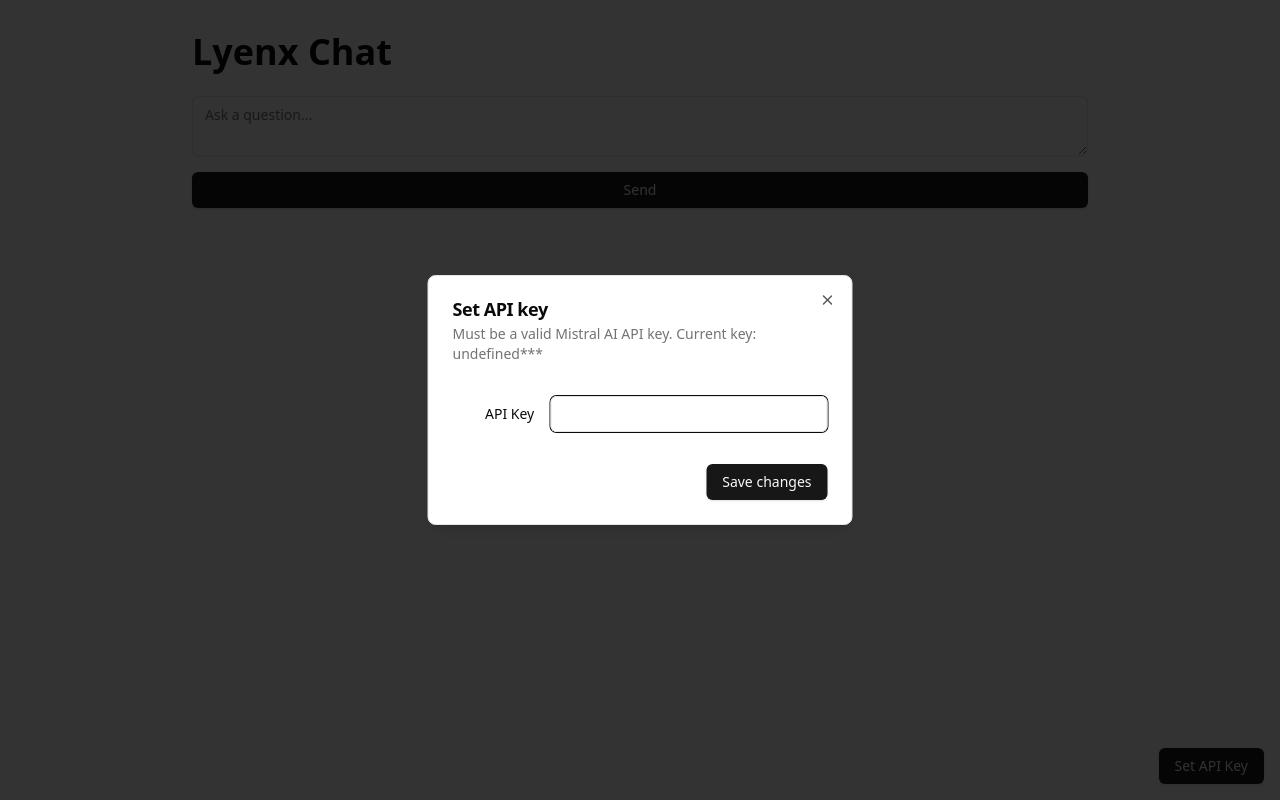
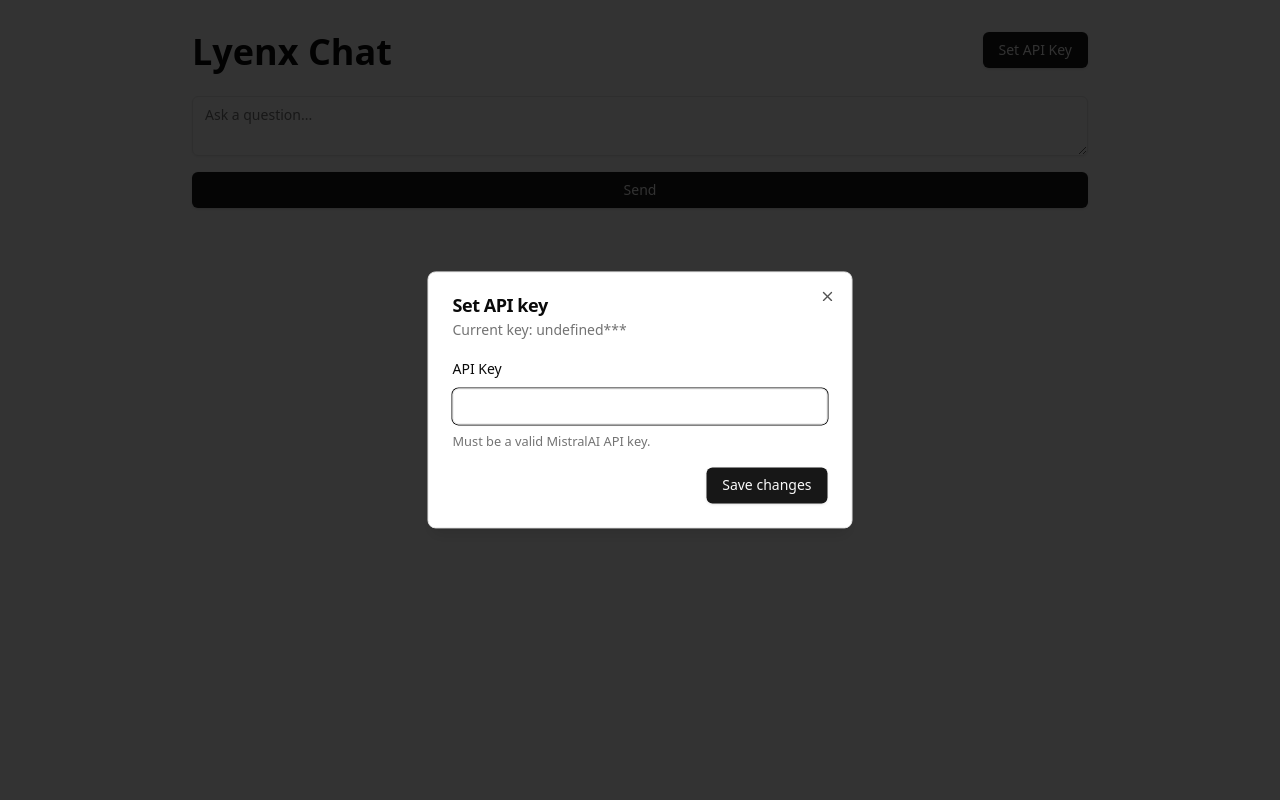
Before and after one commit to ImLyenx/mistral-chat, a Next.js app: page / in a window 1280 px wide. Both pictures are taken after a click on the button "Set API Key". Built offline with nearby package versions, Linux system fonts and the light colour scheme.

Commit message:
feat: improve api key form

```diff
--- a/app/page.tsx
+++ b/app/page.tsx
@@ -77,8 +77,11 @@
 
   return (
     <>
-      <div className="flex flex-col gap-4 mx-auto max-w-4xl my-8">
-        <h1 className="font-bold text-4xl mb-2">Lyenx Chat</h1>
+      <div className="flex flex-col gap-4 md:mx-auto mx-8 max-w-4xl my-8">
+        <div className="flex justify-between">
+          <h1 className="font-bold text-4xl mb-2">Lyenx Chat</h1>
+          <APIPrompt />
+        </div>
         {currentChat.messages.map((message) =>
           message.role !== "system" ? (
             <Card key={message.content}>
@@ -133,7 +136,6 @@
           {isLoading ? "Loading..." : "Send"}
         </Button>
       </div>
-      <APIPrompt />
     </>
   );
 }
--- a/components/api-prompt.tsx
+++ b/components/api-prompt.tsx
@@ -1,7 +1,6 @@
 import { Button } from "@/components/ui/button";
 import {
   Dialog,
-  DialogClose,
   DialogContent,
   DialogDescription,
   DialogFooter,
@@ -10,52 +9,85 @@
   DialogTrigger,
 } from "@/components/ui/dialog";
 import { Input } from "@/components/ui/input";
-import { Label } from "@/components/ui/label";
 import { useState } from "react";
+import { zodResolver } from "@hookform/resolvers/zod";
+import { useForm } from "react-hook-form";
+import * as z from "zod";
+import {
+  Form,
+  FormControl,
+  FormDescription,
+  FormField,
+  FormItem,
+  FormLabel,
+  FormMessage,
+} from "@/components/ui/form";
+
+const formSchema = z.object({
+  apiKey: z
+    .string()
+    .min(32, {
+      message: "API key must be 32 characters.",
+    })
+    .max(32, {
+      message: "API key must be 32 characters.",
+    }),
+});
 
 export function APIPrompt() {
-  const [apiKey, setApiKey] = useState<string>("");
+  const [open, setOpen] = useState(false);
   const [savedKey, setSavedKey] = useState<string>(
-    localStorage.getItem("apiKey")?.slice(0, 4) + "***"
+    localStorage.getItem("apiKey")?.slice(0, 4) + "***" || "Not set"
   );
 
+  const form = useForm<z.infer<typeof formSchema>>({
+    resolver: zodResolver(formSchema),
+    defaultValues: {
+      apiKey: "",
+    },
+  });
+
+  function onSubmit(values: z.infer<typeof formSchema>) {
+    localStorage.setItem("apiKey", values.apiKey);
+    setSavedKey(values.apiKey.slice(0, 4) + "***");
+    form.reset();
+    setOpen(false);
+  }
+
   return (
-    <Dialog>
+    <Dialog open={open} onOpenChange={setOpen}>
       <DialogTrigger asChild>
-        <Button className="fixed bottom-4 right-4">Set API Key</Button>
+        <Button>Set API Key</Button>
       </DialogTrigger>
       <DialogContent className="sm:max-w-[425px]">
         <DialogHeader>
           <DialogTitle>Set API key</DialogTitle>
-          <DialogDescription>
-            Must be a valid Mistral AI API key. Current key: {savedKey}
-          </DialogDescription>
+          <DialogDescription>Current key: {savedKey}</DialogDescription>
         </DialogHeader>
-        <div className="grid gap-4 py-4">
-          <div className="grid grid-cols-4 items-center gap-4">
-            <Label htmlFor="name" className="text-right">
-              API Key
-            </Label>
-            <Input
-              onChange={(e) => setApiKey(e.target.value)}
-              id="name"
-              className="col-span-3"
+        <Form {...form}>
+          <form onSubmit={form.handleSubmit(onSubmit)} className="space-y-4">
+            <FormField
+              control={form.control}
+              name="apiKey"
+              render={({ field }) => (
+                <FormItem>
+                  <FormLabel>API Key</FormLabel>
+                  <FormControl>
+                    <Input {...field} />
+                  </FormControl>
+                  <FormDescription>
+                    {" "}
+                    Must be a valid MistralAI API key.
+                  </FormDescription>
+                  <FormMessage />
+                </FormItem>
+              )}
             />
-          </div>
-        </div>
-        <DialogFooter>
-          <DialogClose asChild>
-            <Button
-              type="submit"
-              onClick={() => {
-                localStorage.setItem("apiKey", apiKey);
-                setSavedKey(apiKey.slice(0, 4) + "***");
-              }}
-            >
-              Save changes
-            </Button>
-          </DialogClose>
-        </DialogFooter>
+            <DialogFooter>
+              <Button type="submit">Save changes</Button>
+            </DialogFooter>
+          </form>
+        </Form>
       </DialogContent>
     </Dialog>
   );
--- /dev/null
+++ b/components/ui/form.tsx
@@ -0,0 +1,178 @@
+"use client"
+
+import * as React from "react"
+import * as LabelPrimitive from "@radix-ui/react-label"
+import { Slot } from "@radix-ui/react-slot"
+import {
+  Controller,
+  ControllerProps,
+  FieldPath,
+  FieldValues,
+  FormProvider,
+  useFormContext,
+} from "react-hook-form"
+
+import { cn } from "@/lib/utils"
+import { Label } from "@/components/ui/label"
+
+const Form = FormProvider
+
+type FormFieldContextValue<
+  TFieldValues extends FieldValues = FieldValues,
+  TName extends FieldPath<TFieldValues> = FieldPath<TFieldValues>
+> = {
+  name: TName
+}
+
+const FormFieldContext = React.createContext<FormFieldContextValue>(
+  {} as FormFieldContextValue
+)
+
+const FormField = <
+  TFieldValues extends FieldValues = FieldValues,
+  TName extends FieldPath<TFieldValues> = FieldPath<TFieldValues>
+>({
+  ...props
+}: ControllerProps<TFieldValues, TName>) => {
+  return (
+    <FormFieldContext.Provider value={{ name: props.name }}>
+      <Controller {...props} />
+    </FormFieldContext.Provider>
+  )
+}
+
+const useFormField = () => {
+  const fieldContext = React.useContext(FormFieldContext)
+  const itemContext = React.useContext(FormItemContext)
+  const { getFieldState, formState } = useFormContext()
+
+  const fieldState = getFieldState(fieldContext.name, formState)
+
+  if (!fieldContext) {
+    throw new Error("useFormField should be used within <FormField>")
+  }
+
+  const { id } = itemContext
+
+  return {
+    id,
+    name: fieldContext.name,
+    formItemId: `${id}-form-item`,
+    formDescriptionId: `${id}-form-item-description`,
+    formMessageId: `${id}-form-item-message`,
+    ...fieldState,
+  }
+}
+
+type FormItemContextValue = {
+  id: string
+}
+
+const FormItemContext = React.createContext<FormItemContextValue>(
+  {} as FormItemContextValue
+)
+
+const FormItem = React.forwardRef<
+  HTMLDivElement,
+  React.HTMLAttributes<HTMLDivElement>
+>(({ className, ...props }, ref) => {
+  const id = React.useId()
+
+  return (
+    <FormItemContext.Provider value={{ id }}>
+      <div ref={ref} className={cn("space-y-2", className)} {...props} />
+    </FormItemContext.Provider>
+  )
+})
+FormItem.displayName = "FormItem"
+
+const FormLabel = React.forwardRef<
+  React.ElementRef<typeof LabelPrimitive.Root>,
+  React.ComponentPropsWithoutRef<typeof LabelPrimitive.Root>
+>(({ className, ...props }, ref) => {
+  const { error, formItemId } = useFormField()
+
+  return (
+    <Label
+      ref={ref}
+      className={cn(error && "text-destructive", className)}
+      htmlFor={formItemId}
+      {...props}
+    />
+  )
+})
+FormLabel.displayName = "FormLabel"
+
+const FormControl = React.forwardRef<
+  React.ElementRef<typeof Slot>,
+  React.ComponentPropsWithoutRef<typeof Slot>
+>(({ ...props }, ref) => {
+  const { error, formItemId, formDescriptionId, formMessageId } = useFormField()
+
+  return (
+    <Slot
+      ref={ref}
+      id={formItemId}
+      aria-describedby={
+        !error
+          ? `${formDescriptionId}`
+          : `${formDescriptionId} ${formMessageId}`
+      }
+      aria-invalid={!!error}
+      {...props}
+    />
+  )
+})
+FormControl.displayName = "FormControl"
+
+const FormDescription = React.forwardRef<
+  HTMLParagraphElement,
+  React.HTMLAttributes<HTMLParagraphElement>
+>(({ className, ...props }, ref) => {
+  const { formDescriptionId } = useFormField()
+
+  return (
+    <p
+      ref={ref}
+      id={formDescriptionId}
+      className={cn("text-[0.8rem] text-muted-foreground", className)}
+      {...props}
+    />
+  )
+})
+FormDescription.displayName = "FormDescription"
+
+const FormMessage = React.forwardRef<
+  HTMLParagraphElement,
+  React.HTMLAttributes<HTMLParagraphElement>
+>(({ className, children, ...props }, ref) => {
+  const { error, formMessageId } = useFormField()
+  const body = error ? String(error?.message) : children
+
+  if (!body) {
+    return null
+  }
+
+  return (
+    <p
+      ref={ref}
+      id={formMessageId}
+      className={cn("text-[0.8rem] font-medium text-destructive", className)}
+      {...props}
+    >
+      {body}
+    </p>
+  )
+})
+FormMessage.displayName = "FormMessage"
+
+export {
+  useFormField,
+  Form,
+  FormItem,
+  FormLabel,
+  FormControl,
+  FormDescription,
+  FormMessage,
+  FormField,
+}
--- a/package.json
+++ b/package.json
@@ -9,6 +9,7 @@
     "lint": "next lint"
   },
   "dependencies": {
+    "@hookform/resolvers": "^4.1.2",
     "@mistralai/mistralai": "^1.5.0",
     "@radix-ui/react-dialog": "^1.1.6",
     "@radix-ui/react-label": "^2.1.2",
@@ -19,13 +20,15 @@
     "next": "15.1.7",
     "react": "^19.0.0",
     "react-dom": "^19.0.0",
+    "react-hook-form": "^7.54.2",
     "react-markdown": "^10.0.0",
     "rehype-raw": "^7.0.0",
     "rehype-sanitize": "^6.0.0",
     "remark-emoji": "^5.0.1",
     "remark-gfm": "^4.0.1",
     "tailwind-merge": "^3.0.2",
-    "tailwindcss-animate": "^1.0.7"
+    "tailwindcss-animate": "^1.0.7",
+    "zod": "^3.24.2"
   },
   "devDependencies": {
     "@eslint/eslintrc": "^3",
```
Also changed, not shown: 1 other file (tests, documents, lock files or other folders).
